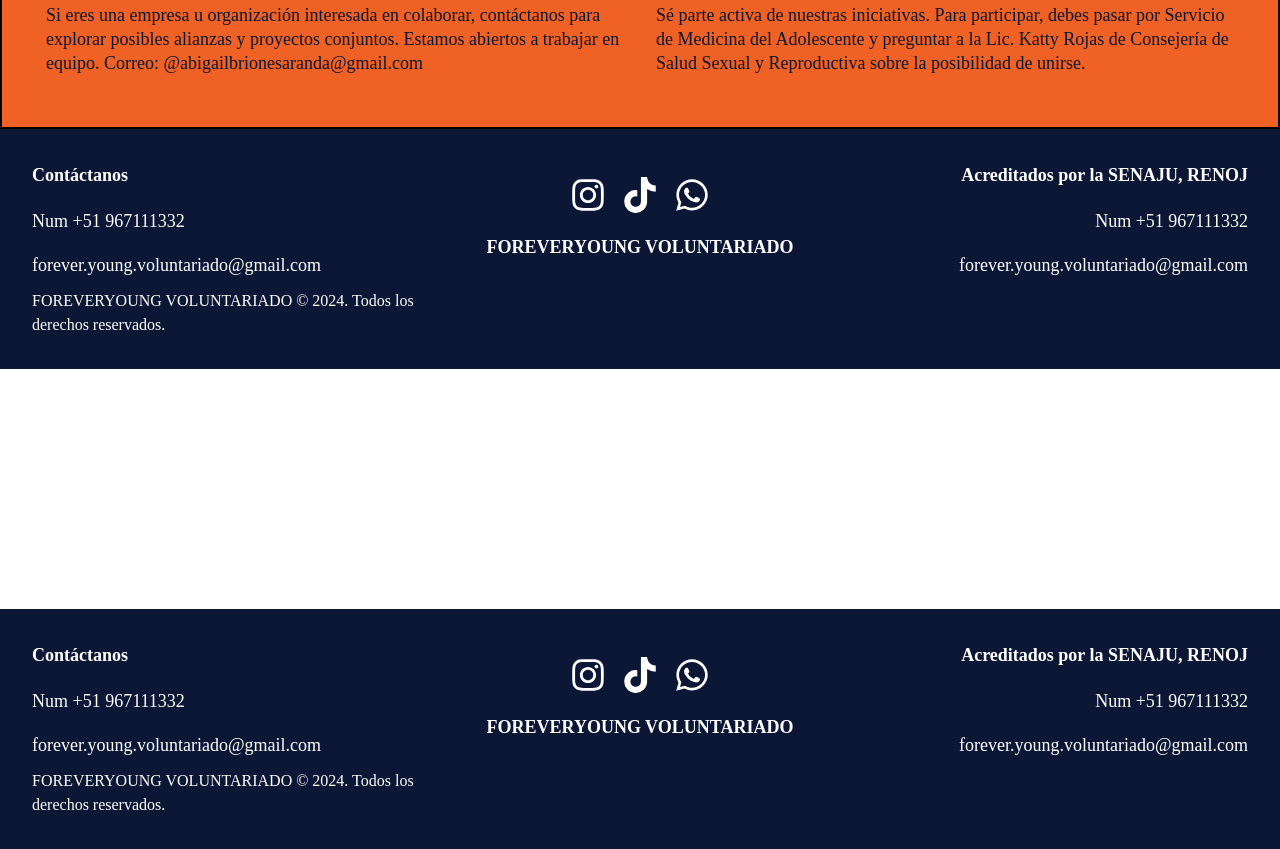
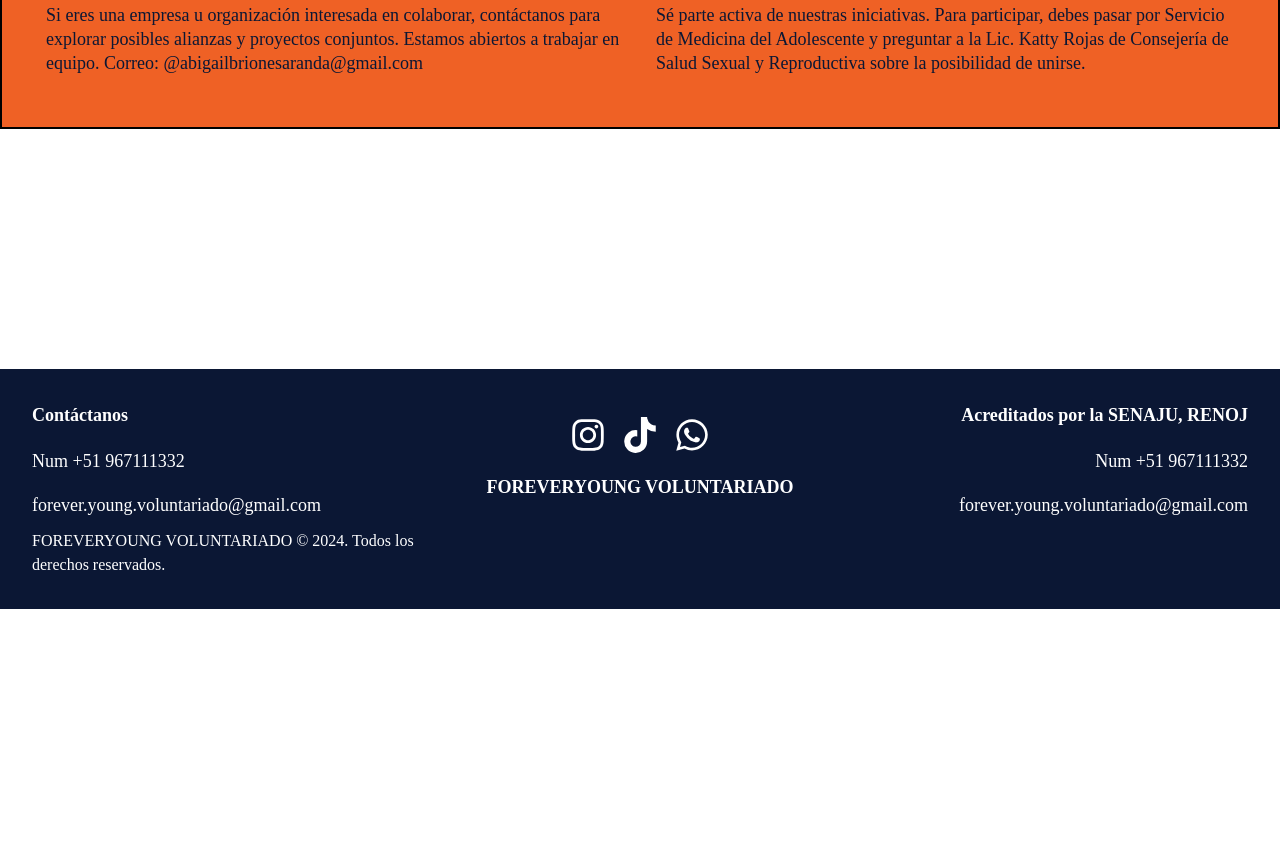
Before and after one commit to abigail-br987/nextjs-foreveryoung, a Next.js app: page / in a window 1280 px wide. Shown: the part 3540-4389 px from the top of the page. After the commit the page ends 4149 px from the top, so only its background shows below. Built offline with nearby package versions, Linux system fonts and the light colour scheme; a web font is replaced by a local one.

Commit message:
remove imports

```diff
--- a/src/app/page.tsx
+++ b/src/app/page.tsx
@@ -2,14 +2,8 @@
 import WhatDoWeDo from "@/components/parts/WhatDoWeDo";
 import WhoAreWe from "@/components/parts/WhoAreWe";
 import JoinUs from "@/components/parts/JoinUs";
-import FollowUs from "@/components/parts/FollowUs";
 import { AnimatedLanding } from "@/components/sections/AnimatedLanding";
-import Footer from "@/components/sections/Footer";
-import { motion, useInView } from "framer-motion";
-import { useRef } from "react";
 import AnimatedDiv from "@/components/minicomponents/AnimatedDiv";
-import { useViewportScroll, useTransform } from "framer-motion";
-import { StarIcon } from "@/components/figures/StarIcon";
 
 export default function Home() {
   return (
@@ -42,7 +36,6 @@ export default function Home() {
           </div>
         </AnimatedDiv>
 
-        <Footer />
       </div>
     </>
   );
```
